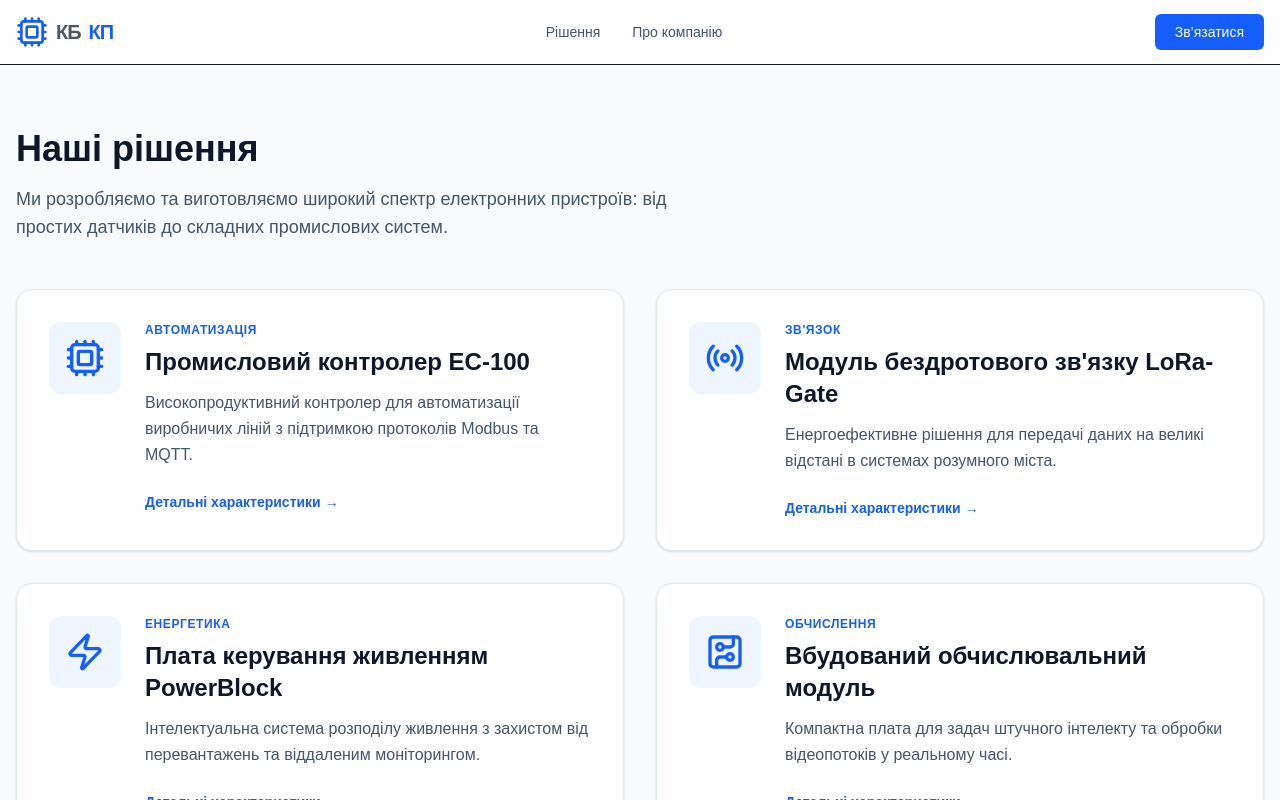
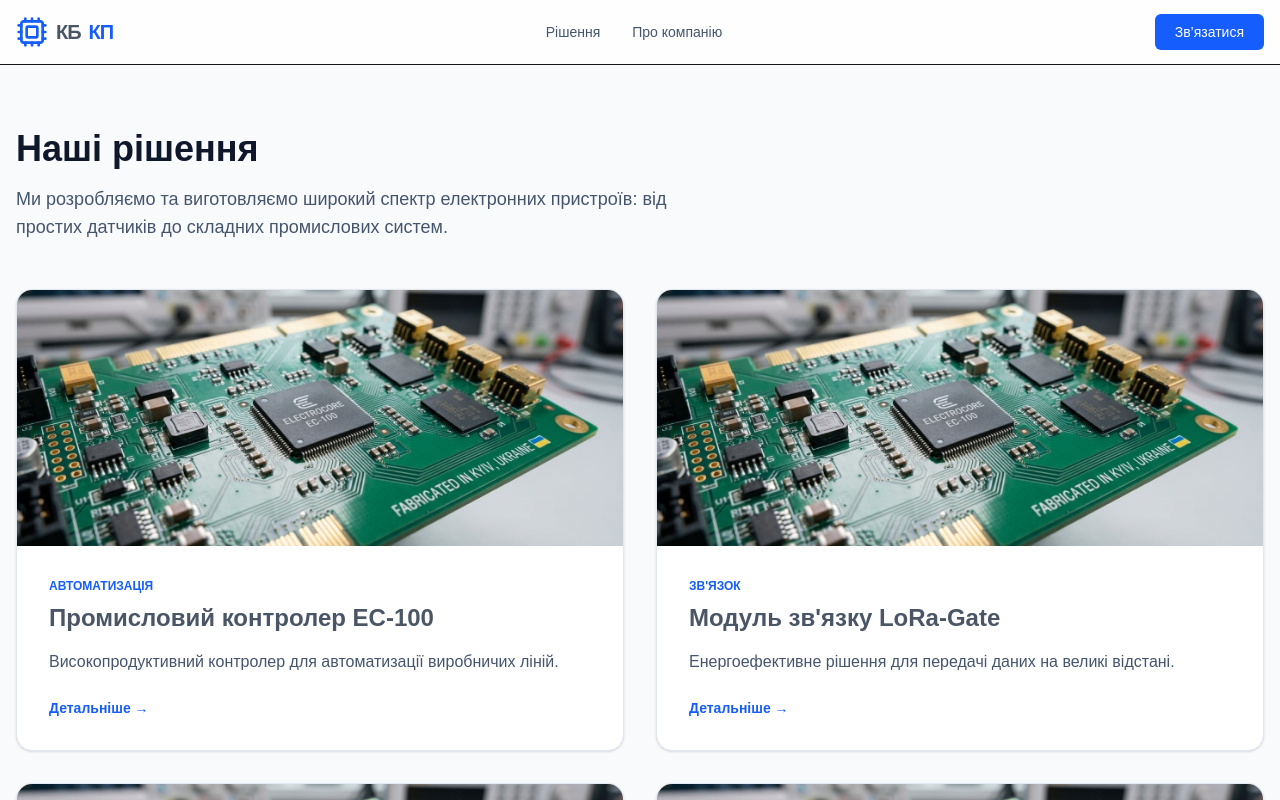
Before and after one commit to DBCD-UA/kbkp, a Next.js app: page /products in a window 1280 px wide. Shown: the top 800 px of the page. Built offline with nearby package versions, Linux system fonts and the light colour scheme.

Commit message:
Update products page to v2
- Update layout
- Add images
- Add static data

```diff
--- a/src/app/products/page.tsx
+++ b/src/app/products/page.tsx
@@ -1,37 +1,8 @@
 import { Header } from '@/components/Header';
 import { Footer } from '@/components/Footer';
-import { Cpu, Zap, Radio, CircuitBoard } from 'lucide-react';
-
-const products = [
-    {
-        id: 1,
-        title: "Промисловий контролер EC-100",
-        description: "Високопродуктивний контролер для автоматизації виробничих ліній з підтримкою протоколів Modbus та MQTT.",
-        icon: <Cpu className="w-10 h-10 text-blue-600" />,
-        category: "Автоматизація"
-    },
-    {
-        id: 2,
-        title: "Модуль бездротового зв'язку LoRa-Gate",
-        description: "Енергоефективне рішення для передачі даних на великі відстані в системах розумного міста.",
-        icon: <Radio className="w-10 h-10 text-blue-600" />,
-        category: "Зв'язок"
-    },
-    {
-        id: 3,
-        title: "Плата керування живленням PowerBlock",
-        description: "Інтелектуальна система розподілу живлення з захистом від перевантажень та віддаленим моніторингом.",
-        icon: <Zap className="w-10 h-10 text-blue-600" />,
-        category: "Енергетика"
-    },
-    {
-        id: 4,
-        title: "Вбудований обчислювальний модуль",
-        description: "Компактна плата для задач штучного інтелекту та обробки відеопотоків у реальному часі.",
-        icon: <CircuitBoard className="w-10 h-10 text-blue-600" />,
-        category: "Обчислення"
-    }
-];
+import { products } from '@/data/products';
+import Link from "next/link";
+import Image from "next/image";
 
 export default function SolutionsPage() {
     return (
@@ -47,33 +18,40 @@
                         </p>
                     </div>
 
-                    <div className="grid md:grid-cols-2 lg:grid-cols-2 gap-8">
+                    <div className="grid md:grid-cols-2 gap-8">
                         {products.map((product) => (
-                            <div
+                            <Link
                                 key={product.id}
-                                className="bg-white p-8 rounded-2xl border border-slate-200 shadow-sm hover:shadow-md transition-all flex flex-col md:flex-row gap-6 items-start"
+                                href={`/products/${product.slug}`}
+                                className="group bg-white rounded-2xl border border-slate-200 overflow-hidden hover:border-blue-500 transition-all shadow-sm"
                             >
-                                <div className="bg-blue-50 p-4 rounded-xl shrink-0">
-                                    {product.icon}
+                                {/* Контейнер для изображения */}
+                                <div className="relative h-64 w-full bg-slate-100 overflow-hidden">
+                                    <Image
+                                        src={product.galleryImage}
+                                        alt={product.title}
+                                        fill
+                                        className="object-cover group-hover:scale-105 transition-transform duration-300"
+                                    />
                                 </div>
-                                <div>
-                                    <div className="text-xs font-bold uppercase tracking-wider text-blue-600 mb-2">
+
+                                <div className="p-8">
+                                    <div className="text-xs font-bold uppercase text-blue-600 mb-2">
                                         {product.category}
                                     </div>
-                                    <h3 className="text-2xl font-bold text-slate-900 mb-3">
+                                    <h3 className="text-2xl font-bold text-gray-600 group-hover:text-blue-600 transition-colors">
                                         {product.title}
                                     </h3>
-                                    <p className="text-slate-600 leading-relaxed mb-6">
+                                    <p className="text-slate-600 mt-4 line-clamp-2">
                                         {product.description}
                                     </p>
-                                    <button className="text-sm font-semibold text-blue-600 hover:text-blue-700 flex items-center gap-1 group">
-                                        Детальні характеристики <span className="group-hover:translate-x-1 transition-transform">→</span>
-                                    </button>
+                                    <div className="mt-6 text-sm font-bold text-blue-600">
+                                        Детальніше →
+                                    </div>
                                 </div>
-                            </div>
+                            </Link>
                         ))}
                     </div>
-
                     <div className="mt-16 flex justify-center gap-2">
                         <button className="px-4 py-2 border rounded-md bg-white text-slate-400 cursor-not-allowed">Назад</button>
                         <button className="px-4 py-2 border rounded-md bg-blue-600 text-white">1</button>
--- /dev/null
+++ b/src/data/products.ts
@@ -0,0 +1,93 @@
+export interface Product {
+    id: string;
+    slug: string; // для URL типа /products/ec-100
+    title: string;
+    category: string;
+    description: string;
+    fullDescription: string;
+    features: string[];
+    galleryImage: string;
+}
+
+export const products: Product[] = [
+    {
+        id: '1',
+        slug: 'ec-100',
+        title: "Промисловий контролер EC-100",
+        category: "Автоматизація",
+        description: "Високопродуктивний контролер для автоматизації виробничих ліній.",
+        fullDescription: "EC-100 — це надійне рішення для промислових об'єктів. Підтримує Modbus RTU/TCP та має вбудований захист від перенапруги.",
+        features: ["8 дискретних входів", "4 релейних виходи", "RS-485 інтерфейс"],
+        galleryImage: "/images/products/defaultImage.jpg"
+    },
+    {
+        id: '2',
+        slug: 'lora-gate',
+        title: "Модуль зв'язку LoRa-Gate",
+        category: "Зв'язок",
+        description: "Енергоефективне рішення для передачі даних на великі відстані.",
+        fullDescription: "Шлюз для побудови приватних LoRaWAN мереж. Ідеально підходить для агросектору та розумних міст.",
+        features: ["Радіус до 15 км", "Підтримка 868 МГц", "IP67 захист корпусу"],
+        galleryImage: "/images/products/defaultImage.jpg"
+    },
+    {
+        id: '3',
+        slug: 'smart-meter-x',
+        title: "Розумний лічильник SmartMeter X",
+        category: "Енергетика",
+        description: "Пристрій для моніторингу електроспоживання в реальному часі.",
+        fullDescription: "Професійний трифазний лічильник з Wi-Fi інтерфейсом та мобільним додатком для аналізу витрат електроенергії.",
+        features: ["Точність класу 0.5S", "Підтримка DIN-рейки", "API для розробників"],
+        galleryImage: "/images/products/defaultImage.jpg"
+    },
+    {
+        id: '4',
+        slug: 'sensor-hub-pro',
+        title: "Датчик екологічного моніторингу",
+        category: "Зв'язок",
+        description: "Комплексне рішення для вимірювання якості повітря (CO2, PM2.5).",
+        fullDescription: "Автономна станція моніторингу з живленням від сонячної панелі. Передає дані через NB-IoT.",
+        features: ["Захист IP65", "6 місяців автономної роботи", "Вбудований GPS"],
+        galleryImage: "/images/products/defaultImage.jpg"
+    },
+    {
+        id: '5',
+        slug: 'motor-drive-v3',
+        title: "Драйвер безколекторних двигунів",
+        category: "Автоматизація",
+        description: "Потужний контролер для точного керування двигунами роботів.",
+        fullDescription: "Високоточний драйвер з підтримкою FOC (Field Oriented Control). Ідеально для складних кінематичних систем.",
+        features: ["Струм до 50А", "Напруга 12-48В", "Інтерфейс CAN Bus"],
+        galleryImage: "/images/products/defaultImage.jpg"
+    },
+    {
+        id: '6',
+        slug: 'medical-ecg-module',
+        title: "Модуль ЕКГ моніторингу",
+        category: "Обчислення",
+        description: "Медичний сертифікований модуль для портативних пристроїв.",
+        fullDescription: "Надмалий модуль для зняття показників ЕКГ з високою роздільною здатністю та низьким рівнем шумів.",
+        features: ["24-бітний АЦП", "Низьке споживання (1мкА)", "Захист від дефібриляції"],
+        galleryImage: "/images/products/defaultImage.jpg"
+    },
+    {
+        id: '7',
+        slug: 'iot-gateway-mini',
+        title: "Міні-шлюз IoT Core",
+        category: "Зв'язок",
+        description: "Центральний вузол для домашньої або офісної автоматизації.",
+        fullDescription: "Компактний хаб, що об'єднує Zigbee, Bluetooth та Wi-Fi пристрої в єдину мережу.",
+        features: ["До 100 підключених пристроїв", "Локальна обробка даних", "Підтримка Home Assistant"],
+        galleryImage: "/images/products/defaultImage.jpg"
+    },
+    {
+        id: '8',
+        slug: 'industrial-ups',
+        title: "Промисловий модуль ДБЖ",
+        category: "Енергетика",
+        description: "Система безперебійного живлення для критичної електроніки.",
+        fullDescription: "Модуль швидкого перемикання на резервне живлення з вбудованим зарядним пристроєм для LiFePO4 акумуляторів.",
+        features: ["Перемикання < 10мс", "ККД 98%", "Дистанційне керування"],
+        galleryImage: "/images/products/defaultImage.jpg"
+    }
+];
```
Also changed, not shown: public/images/products/defaultImage.jpg (added).
